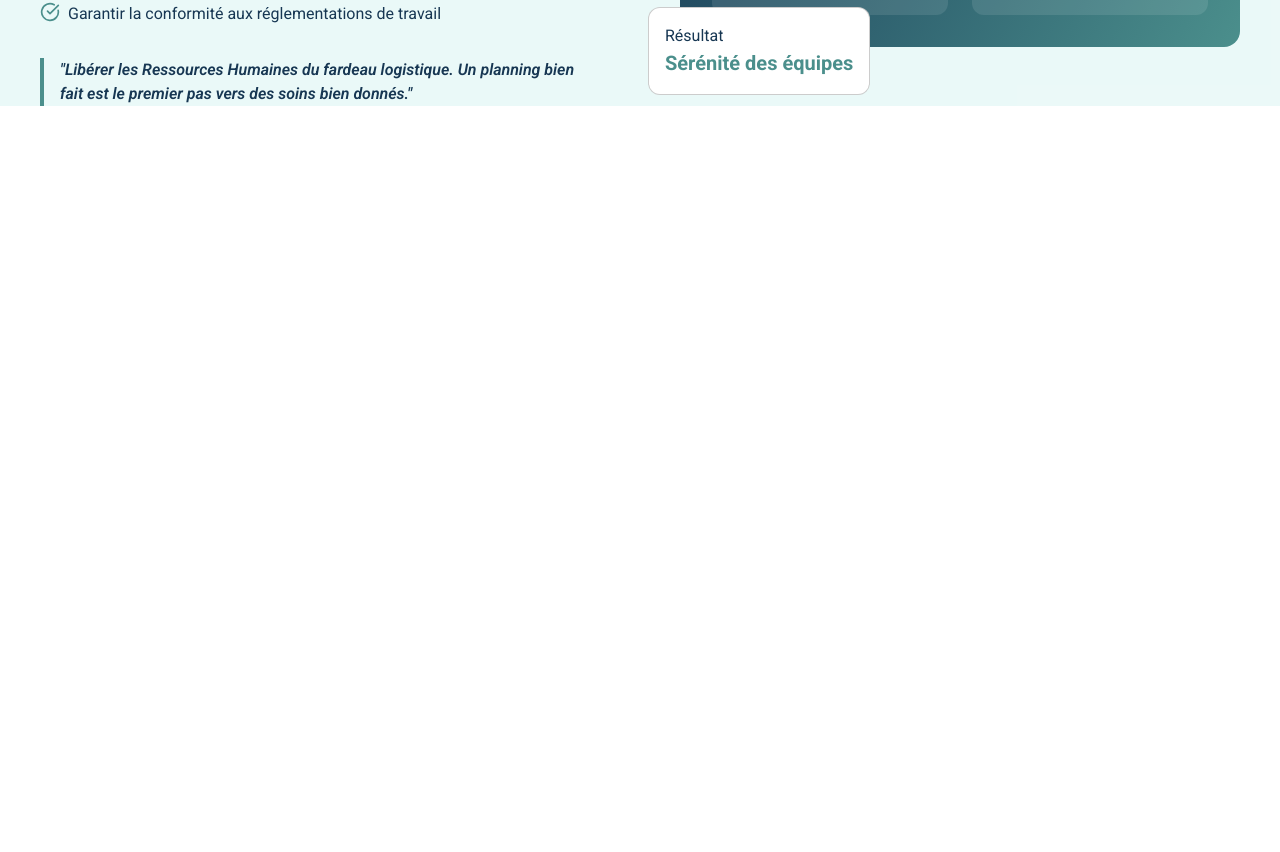
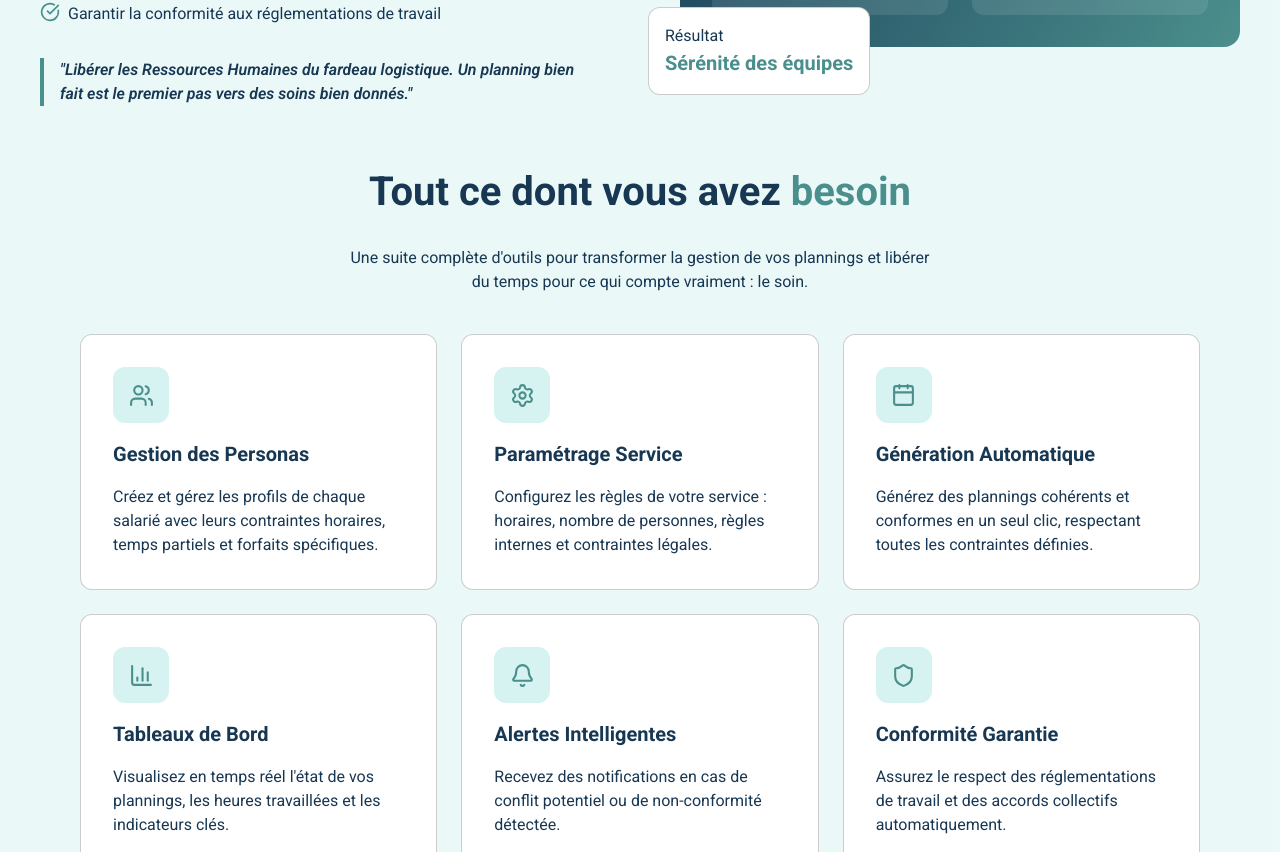
Before and after one commit to bastos-rcd/MEDISYNC, a React (Vite) app in the folder landing-page/: page / in a window 1280 px wide. Shown: the part 1948-2800 px from the top of the page. Before the commit the page ends 2054 px from the top, so only its background shows below. Built offline with nearby package versions, Linux system fonts and the light colour scheme.

Commit message:
feat: features

```diff
--- a/landing-page/src/App.tsx
+++ b/landing-page/src/App.tsx
@@ -2,6 +2,7 @@ import Header from "./components/Header";
 import Hero from "./components/Hero";
 import Values from "./components/Values";
 import About from "./components/About";
+import Features from "./components/Features";
 
 export default function App() {
   return (
@@ -13,6 +14,8 @@ export default function App() {
         <Values />
 
         <About />
+
+        <Features />
       </div>
     </>
   );
--- /dev/null
+++ b/landing-page/src/components/Features.tsx
@@ -0,0 +1,80 @@
+import {
+  Users,
+  Settings,
+  Calendar,
+  BarChart3,
+  Bell,
+  Shield,
+} from "lucide-react";
+
+const features = [
+  {
+    icon: Users,
+    title: "Gestion des Personas",
+    description:
+      "Créez et gérez les profils de chaque salarié avec leurs contraintes horaires, temps partiels et forfaits spécifiques.",
+  },
+  {
+    icon: Settings,
+    title: "Paramétrage Service",
+    description:
+      "Configurez les règles de votre service : horaires, nombre de personnes, règles internes et contraintes légales.",
+  },
+  {
+    icon: Calendar,
+    title: "Génération Automatique",
+    description:
+      "Générez des plannings cohérents et conformes en un seul clic, respectant toutes les contraintes définies.",
+  },
+  {
+    icon: BarChart3,
+    title: "Tableaux de Bord",
+    description:
+      "Visualisez en temps réel l'état de vos plannings, les heures travaillées et les indicateurs clés.",
+  },
+  {
+    icon: Bell,
+    title: "Alertes Intelligentes",
+    description:
+      "Recevez des notifications en cas de conflit potentiel ou de non-conformité détectée.",
+  },
+  {
+    icon: Shield,
+    title: "Conformité Garantie",
+    description:
+      "Assurez le respect des réglementations de travail et des accords collectifs automatiquement.",
+  },
+];
+
+export default function Features() {
+  return (
+    <section id="features" className="flex flex-col gap-10 items-center px-10">
+      <div className="w-full lg:max-w-1/2 flex flex-col text-center gap-6">
+        <h1 className="text-(--primary) font-bold">
+          Tout ce dont vous avez{" "}
+          <span className="text-(--secondary)">besoin</span>
+        </h1>
+        <p className="text-(--primary)">
+          Une suite complète d'outils pour transformer la gestion de vos
+          plannings et libérer du temps pour ce qui compte vraiment : le soin.
+        </p>
+      </div>
+
+      <div className="grid md:grid-cols-2 lg:grid-cols-3 gap-6 lg:px-10">
+        {features.map((feature, index) => (
+          <div
+            key={index}
+            className="flex flex-col bg-white rounded-xl border border-black/20 gap-4 p-8"
+          >
+            <div className="w-14 h-14 rounded-xl flex items-center justify-center bg-(--tertiary)/20 text-(--secondary)">
+              <feature.icon size={25} />
+            </div>
+
+            <h3 className="font-bold text-(--primary)">{feature.title}</h3>
+            <p className="text-(--primary)">{feature.description}</p>
+          </div>
+        ))}
+      </div>
+    </section>
+  );
+}
```
